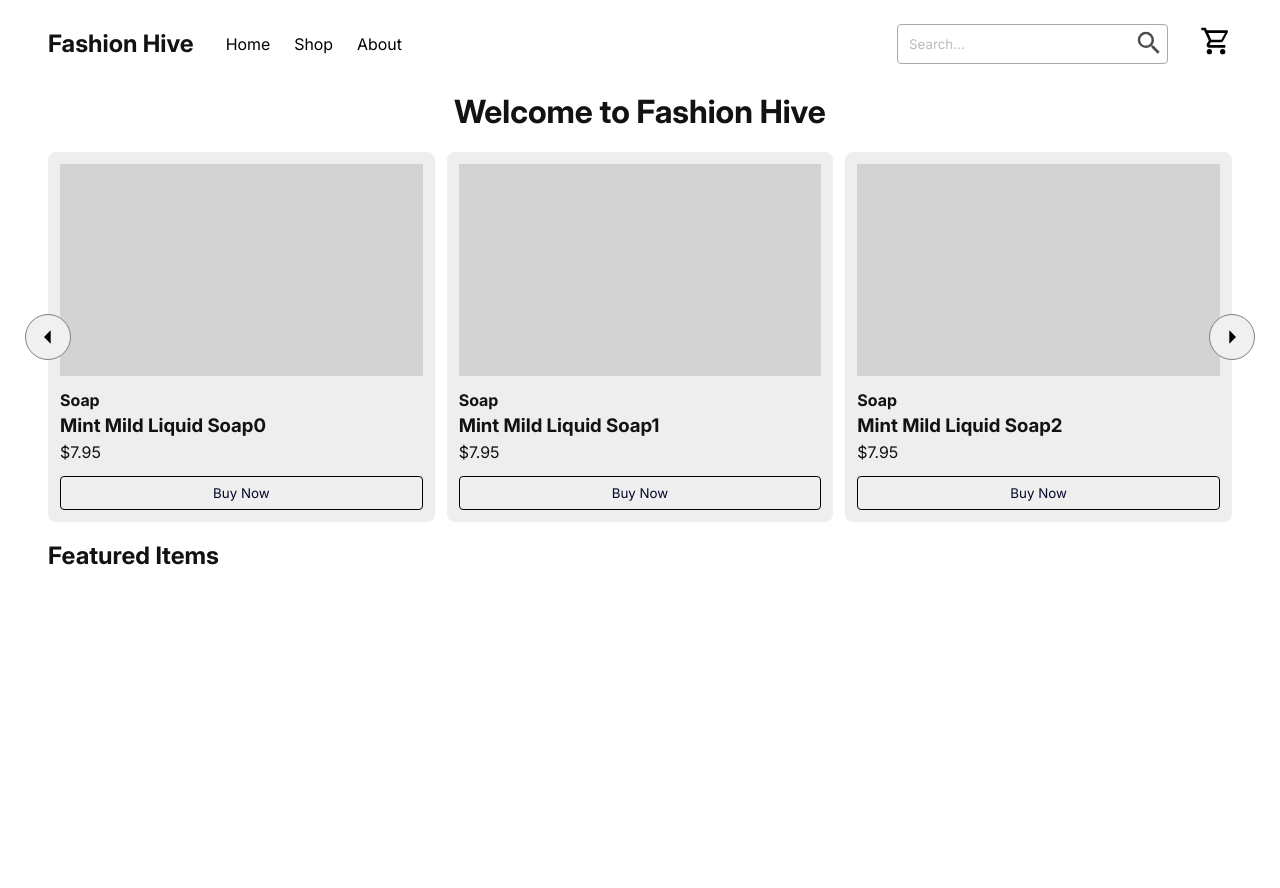
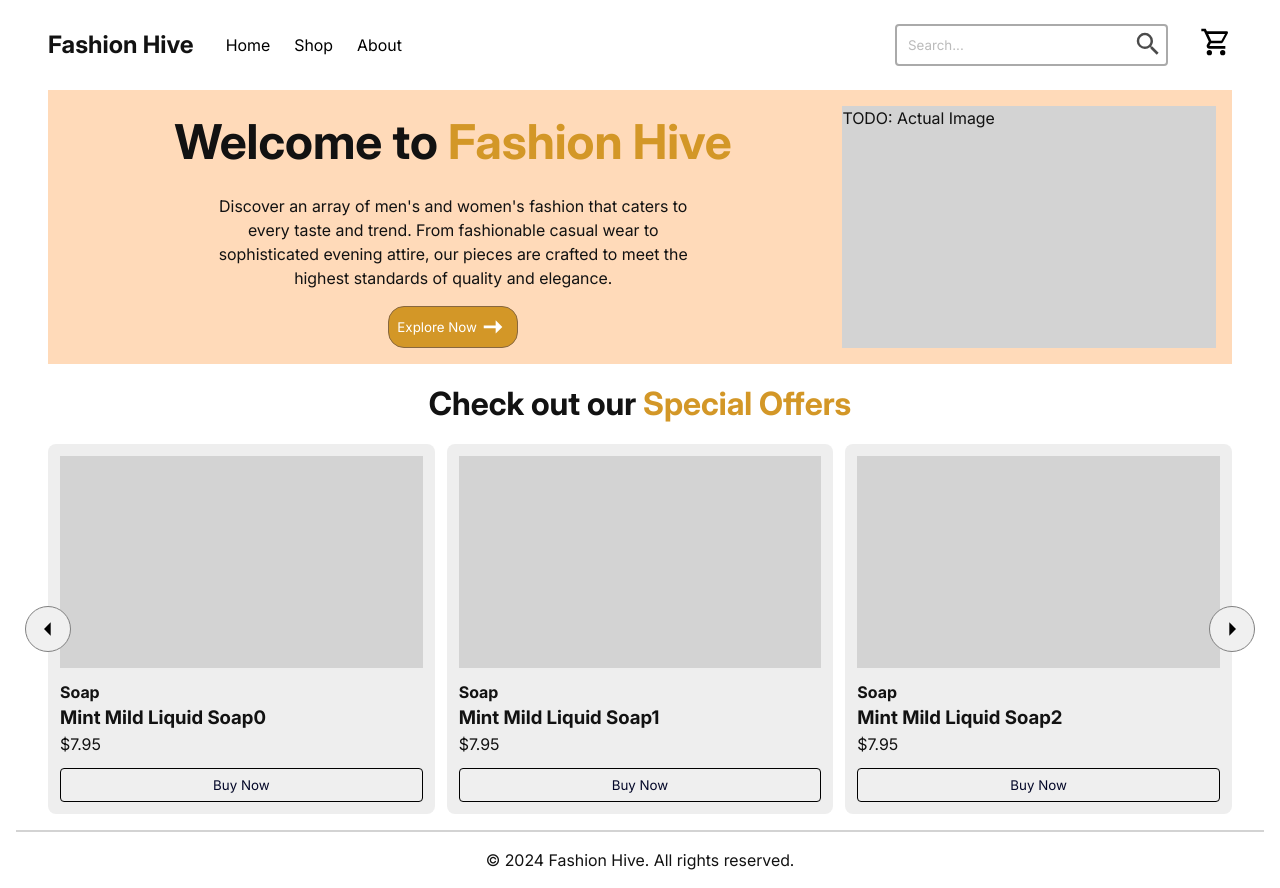
Before and after one commit to cjxo/shopping-cart, a React (Vite) app: page / in a window 1280 px wide. Before the commit the page ends 800 px from the top, so only its background shows below. Built offline with nearby package versions, Linux system fonts and the light colour scheme.

Commit message:
Created site header

```diff
--- a/src/App.css
+++ b/src/App.css
@@ -1,16 +1,30 @@
 :root {
   --slider-gap: 12px;
   --slider-count: 4;
+  --max-container-size: 1500px;
+
+  --orangy-kinda-colour0: hsl(39, 69%, 49%);
+  --orangy-kinda-colour1: hsl(33, 37%, 39%);
 }
 
 nav {
+  padding: 24px 48px;
+}
+
+.nav-wrapper {
+  margin-left: auto;
+  margin-right: auto;
+  flex-grow: 1;
   display: flex;
-  padding: 24px 48px;
+  max-width: var(--max-container-size);
 }
 
 main {
   padding-left: 48px;
   padding-right: 48px;
+
+  display: flex;
+  justify-content: center;
 }
 
 nav > .link-list:nth-child(1) {
@@ -37,11 +51,75 @@ nav > .link-list:nth-child(1) {
   display: flex;
 }
 
+.welcome-page {
+  display: flex;
+  background-color: peachpuff;
+  padding: 16px;
+}
+
+.welcome-page-wrapper {
+  max-width: fit-content;
+  flex-grow: 1;
+
+  display: flex;
+  flex-direction: column;
+
+  align-items: center;
+  gap: 16px;
+
+  max-width: var(--max-container-size);
+}
+
+.welcome-page-wrapper > h1 {
+  font-size: 48px;
+
+  > span {
+    color: var(--orangy-kinda-colour0);
+  }
+}
+
+.welcome-page-wrapper > p {
+  max-width: 500px;
+  text-align: center;
+}
+
+.welcome-page-wrapper > button {
+  display: flex;
+  background-color: var(--orangy-kinda-colour0);
+  border: 1px solid  var(--orangy-kinda-colour1);
+  cursor: pointer;
+  align-items: center;
+  border-radius: 16px;
+  width: fit-content;
+  padding: 4px 8px;
+
+  color: white;
+
+  transition-property: transform;
+  transition-duration: 50ms;
+  transition-timing-function: ease;
+}
+
+.welcome-page-wrapper > button:hover {
+  background-color: hsl(39, 73%, 57%);
+  transform: scale(1.05);
+}
+
+.welcome-page-wrapper > button:active {
+  background-color: var(--orangy-kinda-colour0);
+  transform: scale(1);
+}
+
+.welcome-page-wrapper > button > img {
+  width: 32px;
+  filter: invert(100%);
+}
+
 form {
   color: #555;
   display: flex;
   padding: 2px;
-  border: 1px solid #aaa;
+  border: 2px solid #aaa;
   border-radius: 4px;
 }
 
@@ -84,6 +162,9 @@ input[type="search"]:focus {
 }
 
 .homepage-wrapper {
+  margin-left: auto;
+  margin-right: auto;
+
   display: flex;
   flex-direction: column;
   gap: 16px;
@@ -92,6 +173,10 @@ input[type="search"]:focus {
 .homepage-header {
   font-size: 32px;
   text-align: center;
+}
+
+.homepage-header > span {
+  color: var(--orangy-kinda-colour0);
 }
 
 .slider-wrapper {
@@ -146,7 +231,7 @@ input[type="search"]:focus {
 }
 
 .scroller:active {
-  background-color: rgba(240, 240, 240, 1);
+  background-color: rgba(240, 240, 240, 0.8);
 }
 
 .slider-card {
@@ -191,6 +276,20 @@ input[type="search"]:focus {
   background-color: rgba(230, 230, 230, 1);
 }
 
+footer {
+  padding: 16px;
+  text-align: center;
+  max-width: var(--max-container-size);
+
+  margin-left: auto;
+  margin-right: auto;
+}
+
+footer > div:first-child {
+  border: 1px solid lightgray;
+  margin-bottom: 16px;
+}
+
 @media (min-width: 1600px) {
   :root {
     --slider-count: 6;
@@ -211,13 +310,20 @@ input[type="search"]:focus {
     --slider-count: 2;
   }
   nav {
+    display: flex;
     flex-direction: column;
     gap: 12px;
     align-items: center;
   }
 
+  .nav-wrapper {
+    flex-direction: column;
+
+    gap: 16px;
+  }
+
   .nav-left-side {
-    gap: 12px;
+    gap: 48px;
     justify-content: space-around;
     margin-left: auto; /* WTF? */
     width: 100%;
@@ -232,6 +338,11 @@ input[type="search"]:focus {
   :root {
     --slider-count: 1;
   }
+
+  main {
+    padding-left: 24px;
+    padding-right: 24px;
+  }
 }
 
 @media (max-width: 600px) {
--- a/src/App.jsx
+++ b/src/App.jsx
@@ -10,6 +10,11 @@ const App = () => {
       <main>
         <Outlet />
       </main>
+
+      <footer>
+        <div></div>
+        <div>© 2024 Fashion Hive. All rights reserved.</div>
+      </footer>
     </>
   );
 }
--- a/src/components/NavBar.jsx
+++ b/src/components/NavBar.jsx
@@ -4,6 +4,7 @@ import ShoppingCartImg from "../assets/icons/cart-outline.svg"
 const NavBar = () => {
   return (
     <nav>
+      <div className="nav-wrapper">
         <div className="nav-left-side">
           <h1>Fashion Hive</h1>
           <ul className="link-list">
@@ -30,6 +31,7 @@ const NavBar = () => {
             </li>
           </ul>
         </div>
+      </div>
     </nav>
   );
 }
--- a/src/routes/Homepage.jsx
+++ b/src/routes/Homepage.jsx
@@ -1,4 +1,5 @@
 import Slider from "../components/Slider";
+import RightArrowImg from "../assets/icons/arrow-right-thin.svg";
 
 const testProducts = [
   {
@@ -43,12 +44,41 @@ const testProducts = [
   },
 ];
 
+const HomepageHeader = () => {
+  return (
+    <header className="welcome-page">
+      { /* TODO: a background picture instead of colour peachpuff */ }
+      <div className="welcome-page-wrapper">
+        <h1>Welcome to <span>Fashion Hive</span></h1>
+
+        <p>
+          Discover an array of men&apos;s and women&apos;s
+          fashion that caters to every taste and trend.
+          From fashionable casual wear to sophisticated evening attire,
+          our pieces are crafted to meet the highest standards of
+          quality and elegance.
+        </p>
+
+        <button type="button">
+          Explore Now
+          <img src={RightArrowImg} alt="arrow pointing right" />
+        </button>
+      </div>
+
+      <div className="image-placeholder">TODO: Actual Image</div>
+    </header>
+  )
+};
+
 const Homepage = () => {
     return (
       <section className="homepage-wrapper">
-        <h1 className="homepage-header">Welcome to Fashion Hive</h1>
+        <HomepageHeader />
+
+        <h1 className="homepage-header">
+          Check out our <span>Special Offers</span>
+        </h1>
         <Slider displayedProducts={testProducts} />
-        <h2>Featured Items</h2>
       </section>
     );
   }
```
Also changed, not shown: src/assets/icons/arrow-right-thin.svg (added). Lines whose indentation alone changed are shown as unchanged.
